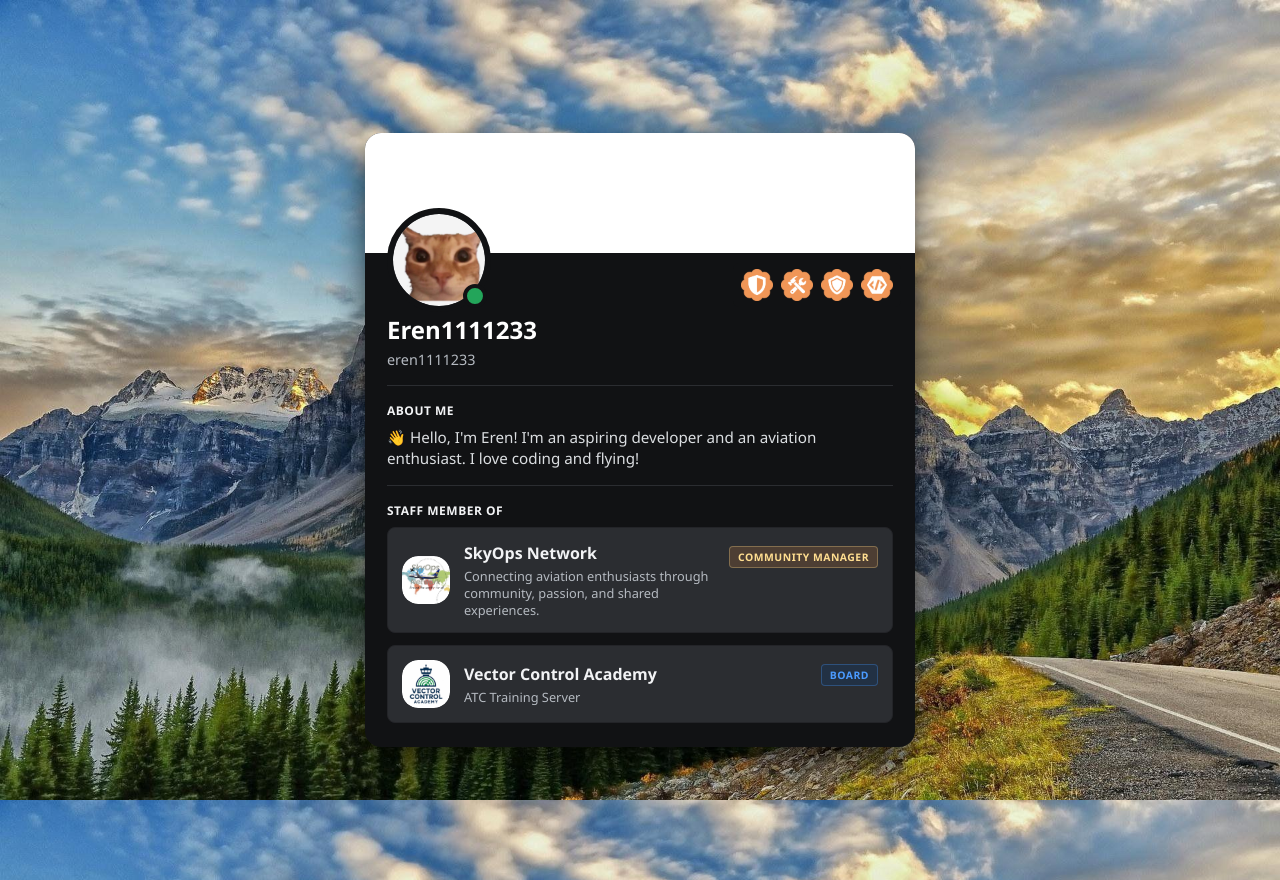
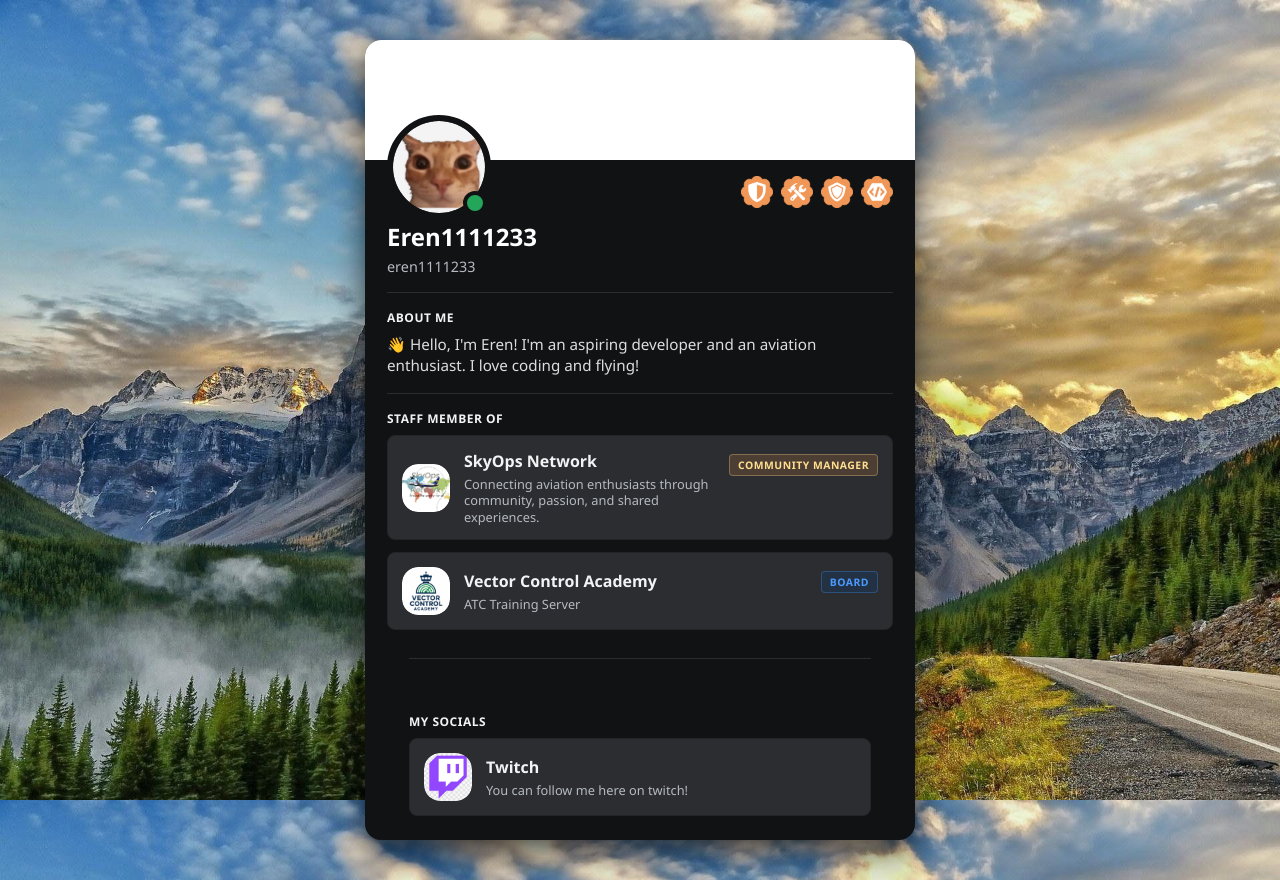
Before and after one commit to eren-xyz/eren-portfolio, a plain HTML site: page index.html in a window 1280 px wide. Drawn offline with Linux system fonts and the light colour scheme.

Commit message:
added my socials section

```diff
--- a/index.html
+++ b/index.html
@@ -100,6 +100,28 @@
                         </div>
                         <span class="role-badge board-role">BOARD</span>
                 </a>
+                        <hr class="divider">
+
+        <div class="socials-section">
+            <h2>MY SOCIALS</h2>
+            <div class="socials-grid">
+
+                <a href="https://twitch.tv/eren1real" target="_blank" class="server-card">
+                    <div class="server-icon-container">
+                        <div class="server-icon">
+                            <img src="twitch.png" alt="Twitch Logo" style="width: 100%; height: 100%; border-radius: 16px; object-fit: cover;">
+                        </div>
+                    </div>
+                    <div class="server-info">
+                        <h3>Twitch</h3>
+                        <p class="server-desc">You can follow me here on twitch!</p>
+                    </div>
+                </a>
+
+
+            </div>
+        </div>
+
 
             </div>
         </div>
--- a/style.css
+++ b/style.css
@@ -242,3 +242,21 @@ body {
     color: #ffde90;
     border: 1px solid rgba(255, 222, 144, 0.3);
 }
+
+.socials-section {
+    padding: 0 22px;
+    margin-top: 16px;
+}
+
+.socials-section h2 {
+    font-size: 0.75rem;
+    color: #f2f3f5;
+    margin-bottom: 8px;
+    letter-spacing: 0.5px;
+}
+
+.socials-grid {
+    display: flex;
+    flex-direction: column;
+    gap: 12px;
+}
```
Also changed, not shown: twitch.png (added).
